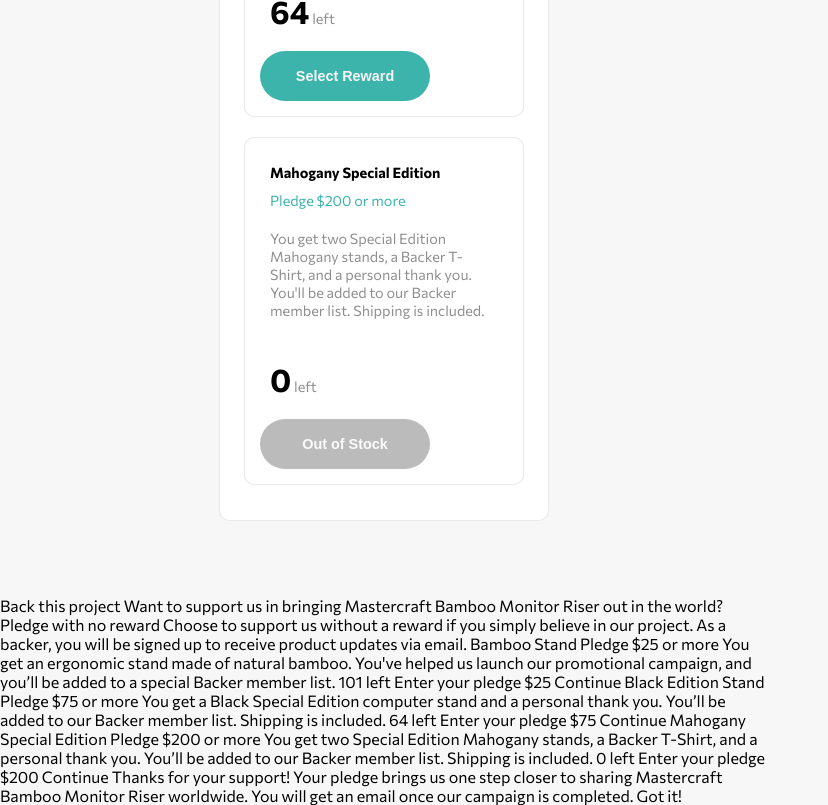
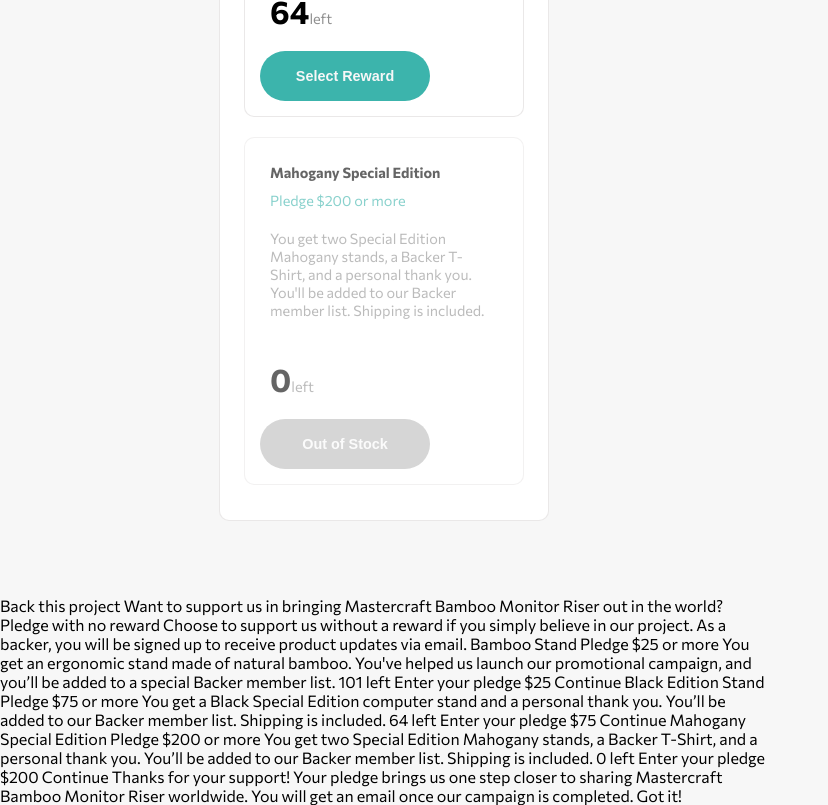
Before and after one commit to Kevin27j/crowdfunding-product-page, a React (Vite) app: page / in a window 1280 px wide. Shown: the part 1920-2725 px from the top of the page, without its empty margins (0-828 px from the left). Built offline with nearby package versions, Linux system fonts and the light colour scheme.

Commit message:
add reward modal window

```diff
--- a/src/Components/Body/AboutBottomCard.jsx
+++ b/src/Components/Body/AboutBottomCard.jsx
@@ -41,21 +41,41 @@
                 <p className="card-text">Featuring artisan craftsmanship, the simplicity of design creates extra desk space below your computer to allow notepads, pens, and USB sticks to be stored under the stand.</p>
                 <br />
 
+
                 {rewardCardsData.map((card, i) => {
-                    function checkRewardUnits(nil, normal){
-                        return card.units === 0 ? nil : normal
-                    }
+                    const isOutOfStock = card.units === 0;
 
                     return (
-                        <Card style={rewardCardsStyle} key={i}>
+                        <Card
+                            className={isOutOfStock ? "disabled-card" : ""}
+                            style={rewardCardsStyle}
+                            key={i}
+                        >
+
                             <h1 className="reward-card-title">{card.title}</h1>
                             <h2 className="reward-card-sub">{card.subTitle}</h2>
 
                             <p className="card-text">{card.content}</p>
 
                             <div className="reward-interaction-box">
-                                <p className="card-text"><span className="reward-unit">{card.units}</span> left</p>
-                                <button className={checkRewardUnits("disabled-btn", "reward-btn")}>{checkRewardUnits("Out of Stock", "Select Reward")}</button>
+                                <p className="card-text">
+                                    <span className="reward-unit">{card.units}</span>
+                                    left
+                                </p>
+
+                                {/* Conditional Reward butt0n */}
+                                <button className={
+                                    isOutOfStock ?
+                                        "disabled-btn" :
+                                        "reward-btn"
+                                }>
+
+                                    {isOutOfStock ?
+                                        "Out of Stock" :
+                                        "Select Reward"
+                                    }
+
+                                </button>
                             </div>
                         </Card>
                     )
--- a/src/Components/Card.jsx
+++ b/src/Components/Card.jsx
@@ -1,7 +1,7 @@
-export default function Card (props) {
+export default function Card(props) {
     return (
-        <div className="card" style={props.style}>
+        <div className={`card ${props.className || ''}`} style={props.style}>
             {props.children}
         </div>
-    )
+        )
 }
--- a/src/Components/RewardModal.jsx
+++ b/src/Components/RewardModal.jsx
@@ -1,7 +1,8 @@
 import { useState } from "react";
 import Card from "./Card";
 import CloseIcon from '../assets/images/icon-close-modal.svg';
-import { IconButton, Modal, Radio, RadioGroup, FormLabel, FormControlLabel, FormControl } from "@mui/material";
+import { IconButton, Modal, Radio, RadioGroup, FormControlLabel, FormControl } from "@mui/material"; // FormLabel
+import PropTypes from 'prop-types';
 
 export default function RewardModal(props) {
     const aboutCardStyle = {
@@ -37,10 +38,18 @@
         }
     ]
 
-    const [input, setInput] = useState('female');
+    // Set radio button input state
+    const [input, setInput] = useState(null);
+    // Set selected radio button state
+    const [isSelected, setIsSelected] = useState(null);
 
     const handleInputChange = (event) => {
         setInput(event.target.value);
+        // console.log(event.target.value)
+    }
+
+    const handleSelectedRadioButton = (title) => {
+        setIsSelected(title);
     }
 
     return (
@@ -77,19 +86,24 @@
                     >
 
                         {rewardModalData.map((card, i) => {
-                            // function checkRewardUnits(nil, normal){
-                            //     return card.units === 0 ? normal : normal
-                            // }
-
+                            const isOutOfStock = card.units === 0;
+                            console.log(i)
                             return (
-                                <Card key={i} style={rewardCardsStyle}>
-                                    <div className="reward-card-title-box">
+                                <Card
+                                    // If out of stock apply disabled-card class
+                                    className={`${isOutOfStock ? "disabled-card" : ""} ${isSelected ? "reward-modal-card-selected" : ""}`}
+                                    style={rewardCardsStyle}
+                                    key={i}
+                                >
+                                    <div className="reward-modal-title-box">
                                         <FormControlLabel
                                             value={card.title}
-                                            control={<Radio />}
-                                        // label={}
-                                        // sx={{ m: 0 }}
+                                            control={<Radio onChange={handleSelectedRadioButton} />}
+                                            disabled={isOutOfStock}
+                                            sx={{ m: 0 }}
+                                        // className="radio-button-select"
                                         />
+
                                         <div>
                                             <h1 className="reward-card-title">{card.title}</h1>
                                             {card.subTitle !== undefined && (
@@ -127,3 +141,9 @@
     )
 
 }
+
+// Props validation
+RewardModal.propTypes = {
+    openModal: PropTypes.bool,
+    handleCloseModal: PropTypes.func,
+}
--- a/src/index.scss
+++ b/src/index.scss
@@ -203,6 +203,11 @@
   cursor: not-allowed;
 }
 
+.disabled-card {
+  @extend .card;
+  opacity: 0.60;
+}
+
 /* ------------------- REWARD MODAL ------------------- */
 
 .reward-modal {
@@ -210,8 +215,17 @@
   // max-height: auto;
 }
 
-.reward-card-title-box {
+.reward-modal-title-box {
   @extend .flex;
   justify-content: normal;
-  margin: 0 10px;
+  // margin: 0 10px;
 }
+
+.reward-modal-card-selected {
+  @extend .card;
+  border: 2px solid $moderate-cyan;
+}
+
+// .radio-button-select {
+//   margin: 0;
+// }
```
Also changed, not shown: 1 other file (tests, documents, lock files or other folders).
